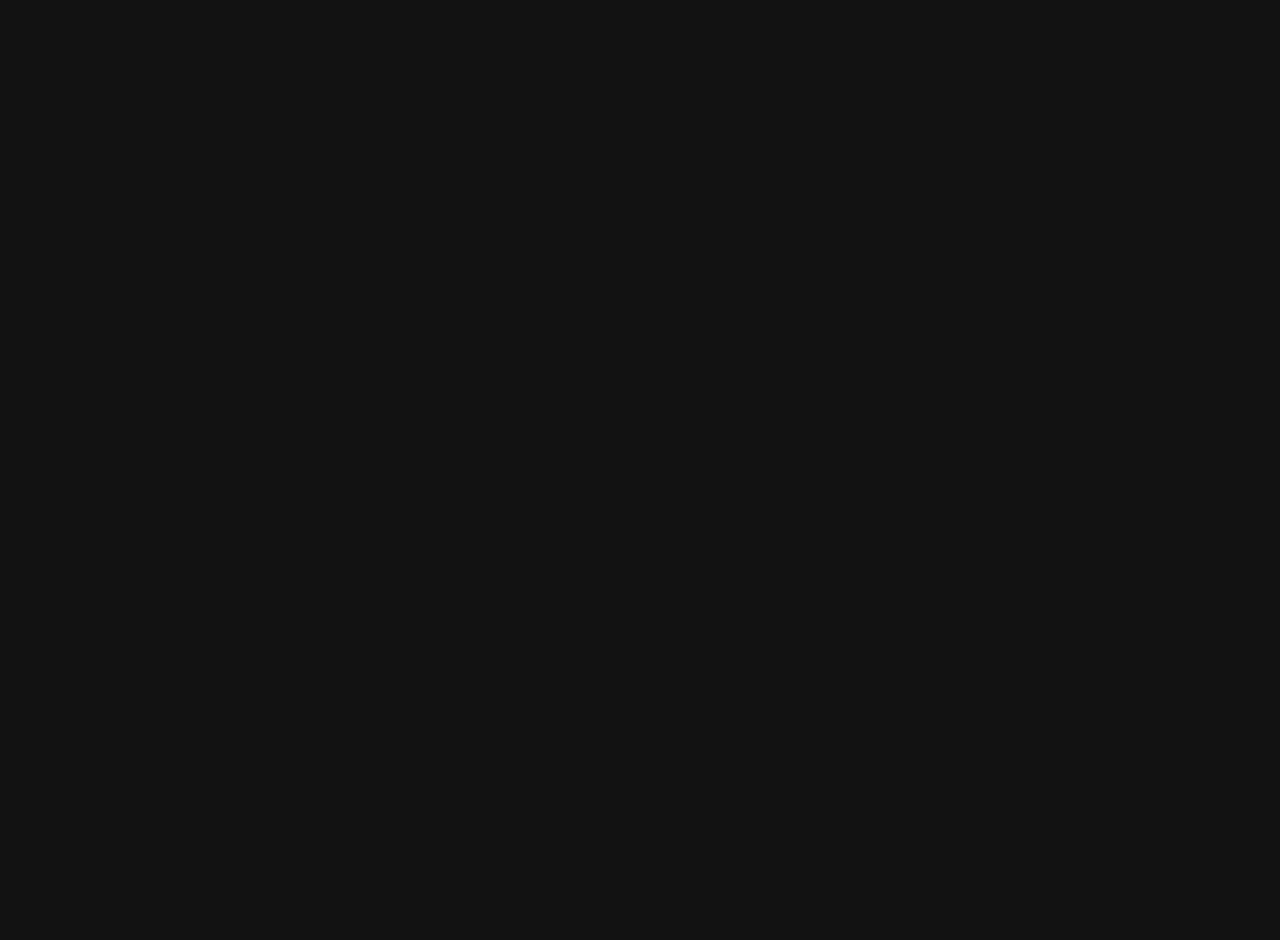
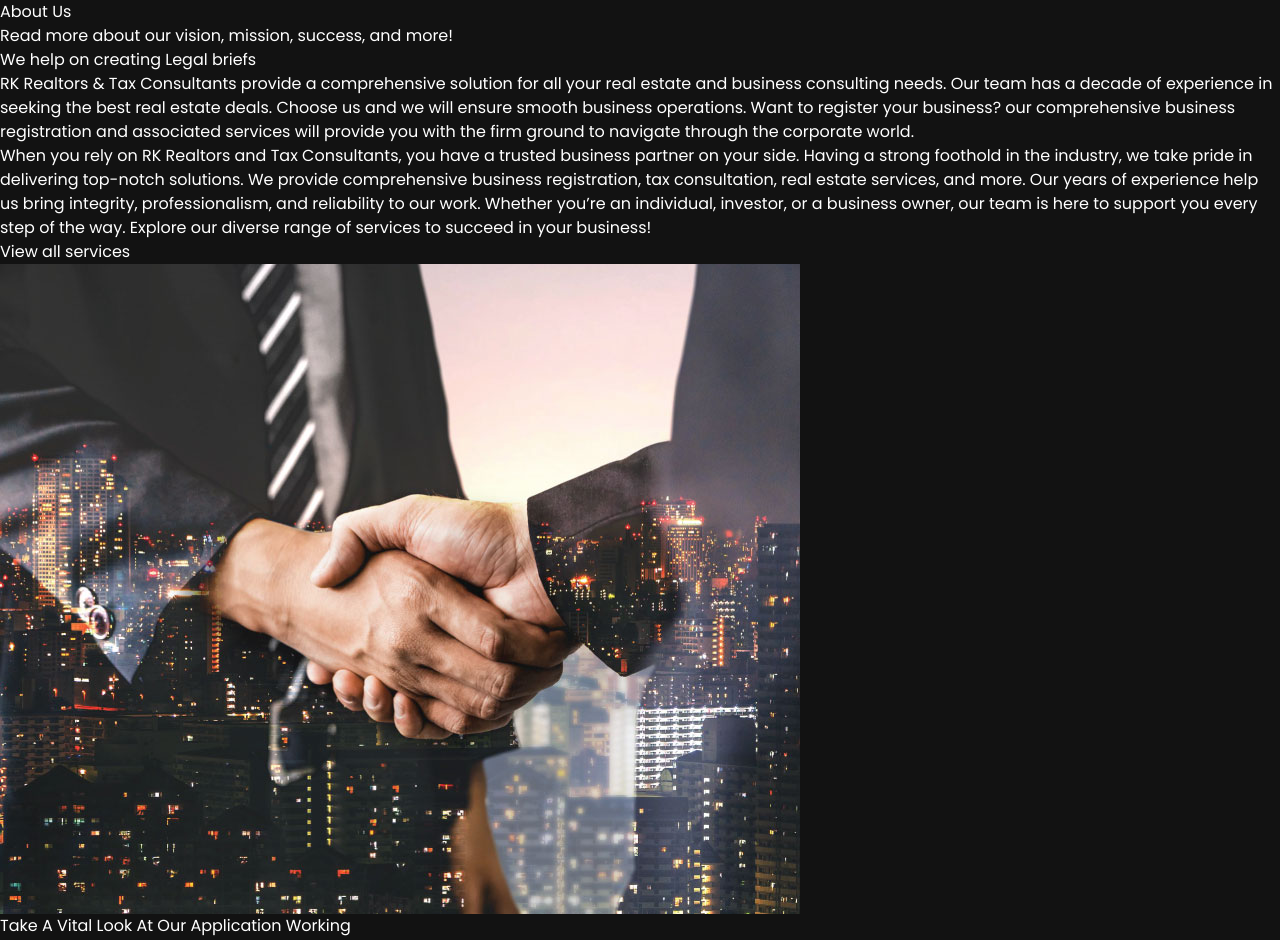
Before and after one commit to Ap00rvx/RealCo_, a React (Vite) app: page /about in a window 1280 px wide. Before the commit this address had no page. Shown: the top 940 px of the page. Before the commit the page ends 800 px from the top, so only its background shows below. Built offline with nearby package versions, Linux system fonts and the light colour scheme; a web font is replaced by a local one.

Commit message:
about us page

```diff
--- a/src/App.jsx
+++ b/src/App.jsx
@@ -5,6 +5,7 @@ import ServicesPage from "./pages/servicesPage";
 import AdminLoginPage from "./pages/admin/adminLogin";
 import PrivateRoute from "./components/privateComponent";
 import AdminDashBoard from "./pages/admin/adminDashboard";
+import AboutUs from "./pages/AboutusPage";
 function App() {
 
   // console.log(import.meta.env.VITE_BASE_URL)
@@ -14,6 +15,7 @@ function App() {
       <Routes>
         <Route path="/" element={<HomePage />} />
         <Route path="/services" element={<ServicesPage />} />
+        <Route path="/about" element ={<AboutUs/>}/>
 
         <Route path="/admin/login" element= {<AdminLoginPage/>}></Route>
         <Route
--- a/src/components/footer.jsx
+++ b/src/components/footer.jsx
@@ -1,4 +1,5 @@
 import { useState } from "react";
+import { Link } from "react-router-dom";
 
 function FooterComponent() {
 
@@ -12,16 +13,23 @@ function FooterComponent() {
 
 
 <footer className="bg-white">
-  <div className="mx-auto max-w-screen-xl space-y-8 px-4 py-16 sm:px-6 lg:space-y-16 lg:px-8">
-    <div className="grid grid-cols-1 gap-8 lg:grid-cols-3">
+  <div className="mx-auto max-w-screen-xl space-y-8 px-4 py-16 sm:px-6 lg:space-y-16 lg:px-8 ">
+    <div className="grid grid-cols-1 gap-80 lg:grid-cols-3 ">
       <div>
         <div className="text-teal-600">
           <img src="/new_logo.svg" alt=" logo" className="max-h-24  "/>
         </div>
 
         <p className="mt-4 max-w-xs text-gray-500">
-        RK Realtors & Tax Consultants provide a comprehensive solution for all your real estate and business consulting needs.
+        B 102 Sen Nagar Santacruz East , Mumbai - 400055
         </p>
+        <p className="mt-0 max-w-xs text-gray-500">
+        <a href="mailto:connect@rktaxrealtors.com" title="connect@rktaxrealtors.com">connect@rktaxrealtors.com</a>
+        </p>
+        <a href="tel:+917715021942" title="+91 771 502 1942" className="mt-4 max-w-xs text-gray-500">+91 771 502 1942</a><br/>
+                        <a href="tel:+919820612409" title="+91 982 061 2409"className="mt-4 max-w-xs text-gray-500">+91 982 061 2409</a>
+          <br />
+                        <a className="mt-4 max-w-xs text-gray-500">RERA License No - <b>A51800000949</b></a>
 
         <ul className="mt-8 flex gap-6">
           <li>
@@ -79,6 +87,20 @@ function FooterComponent() {
       </div>
 
       <div className="grid grid-cols-1 gap-8 sm:grid-cols-2 lg:col-span-2 lg:grid-cols-4">
+      <div>
+          <p className="font-medium text-gray-900">Quick Links</p>
+
+          <ul className="mt-6 space-y-4 text-sm text-gray-500">
+
+                        <Link to={"/"}><li><a className="text-medium" href="">Home</a></li> </Link>
+                        <Link to={"/services"}><li><a className="text-medium" href="">Services</a></li> </Link>
+                        <Link to={"/projects"}><li><a className="text-medium" href="">Projects</a></li> </Link>
+                        <Link to={"/about"}><li><a className="text-medium" href="">About us</a></li> </Link>
+                        <Link to={"/contact"}><li><a className="text-medium" href="">Contact us</a></li> </Link>
+
+                    </ul>
+
+        </div>
         <div>
           <p className="font-medium text-gray-900">Services</p>
 
@@ -105,23 +127,7 @@ function FooterComponent() {
           </ul>
         </div>
 
-        <div>
-          <p className="font-medium text-gray-900">Company</p>
 
-          <ul className="mt-6 space-y-4 text-sm">
-            <li>
-              <a href="#" className="text-gray-700 transition hover:opacity-75"> About </a>
-            </li>
-
-            <li>
-              <a href="#" className="text-gray-700 transition hover:opacity-75"> Meet the Team </a>
-            </li>
-
-            <li>
-              <a href="#" className="text-gray-700 transition hover:opacity-75"> Accounts Review </a>
-            </li>
-          </ul>
-        </div>
 
         <div>
           <p className="font-medium text-gray-900">Helpful Links</p>
@@ -136,30 +142,15 @@ function FooterComponent() {
           </ul>
         </div>
 
-        <div>
-          <p className="font-medium text-gray-900">Legal</p>
 
-          <ul className="mt-6 space-y-4 text-sm">
-            <li>
-              <a href="#" className="text-gray-700 transition hover:opacity-75"> Accessibility </a>
-            </li>
-
-            <li>
-              <a href="#" className="text-gray-700 transition hover:opacity-75"> Returns Policy </a>
-            </li>
-
-            <li>
-              <a href="#" className="text-gray-700 transition hover:opacity-75"> Refund Policy </a>
-            </li>
-
-            <li>
-              <a href="#" className="text-gray-700 transition hover:opacity-75"> Hiring Statistics </a>
-            </li>
-          </ul>
-        </div>
       </div>
     </div>
     <div className="flex justify-between items-center">
+    <div>
+          {/* // terms about privacy policy */}
+          <p className="font-medium text-gray-500 text-xs cursor-pointer">Terms & Policies</p>
+
+        </div>
     <p className="text-xs text-gray-500">&copy; 2023. RK Realtors & Consultants . All rights reserved.</p>
     <a href="https://valenceware.com/" className="text-xs text-gray-500">Developed & maintained by Valenceware</a>
 
--- a/src/components/hero.jsx
+++ b/src/components/hero.jsx
@@ -47,7 +47,7 @@ return (
         <div className="max-w-7xl mx-auto px-4 sm:px-6 lg:px-8">
             <div className="flex justify-between h-16 items-center">
                 <div className="flex items-center">
-                    <img src="/new_logo.svg" alt=""className=" md:max-h-24 lg:max-h-40  max-h-16 overflow-y-hidden " />
+                    <img src="/new_logo_bg.png" alt=""className=" md:max-h-24 lg:max-h-56  max-h-20 overflow-y-hidden lg:mt-2 " />
 
                     {/* <span className="font-medium text-xl text-black">RK Realtors & Consultants</span> */}
                 </div>
@@ -90,7 +90,7 @@ return (
         )}
     </div>
 
-    <section className="bg-white">
+    <section className="bg-white min-[100px]:pt-14  min-[400px]:pt-0">
             <div className=" grid max-w-screen-xl px-1 mx-auto lg:gap-4 xl:gap-0  lg:grid-cols-12 max-h-screen lg:h-screen lg:py-0 md:pt-10 min-[300px]:pt-12">
 
 
@@ -121,7 +121,7 @@ return (
 
                     <motion.a  variants={
                     fadeIn('up', 0.4)
-                    } initial="hidden" whileInView={"show"}viewport={{once:true,amount:0.1 }} href="#" className="inline-flex items-center justify-center px-5 py-3 mr-3 text-base font-medium text-center text-black rounded-lg bg-green-300 border border-green-300 hover:bg-green-400 duration-150  hover:shadow-lg focus:ring-4 focus:ring-primary-300 ">
+                    } initial="hidden" whileInView={"show"}viewport={{once:true,amount:0.1 }} href="#" className=  {` ${currentImageIndex == 0 ? "block":"hidden"}  inline-flex items-center justify-center px-5 py-3 mr-3 text-base font-medium text-center text-black rounded-lg bg-green-300 border border-green-300 hover:bg-green-400 duration-150  hover:shadow-lg focus:ring-4 focus:ring-primary-300`}>
                         Get started
                         <svg className="w-5 h-5 ml-2 -mr-1" fill="currentColor" viewBox="0 0 20 20" xmlns="http://www.w3.org/2000/svg"><path fillRule="evenodd" d="M10.293 3.293a1 1 0 011.414 0l6 6a1 1 0 010 1.414l-6 6a1 1 0 01-1.414-1.414L14.586 11H3a1 1 0 110-2h11.586l-4.293-4.293a1 1 0 010-1.414z" clipRule="evenodd"></path></svg>
                     </motion.a>
--- a/src/components/services.jsx
+++ b/src/components/services.jsx
@@ -16,7 +16,7 @@ const Services = () => {
       title: "Start a Business",
       description:
         "Embark on your entrepreneurial journey with RK Realtors & Consultants! With an expert by our side, you can confidently manage your startup. Our “Start a Business” service guides you through everything, from idea conception to incorporation.  Our expert advisors ensure strategic planning while maintaining legal compliance thereby ensuring the long-term success of your venture. ",
-      image: "/home-service-01.jpg", // Replace with the actual image path
+      image: "/home-service-04.jpg", // Replace with the actual image path
     },
     {
       title: "Business Formation",
--- /dev/null
+++ b/src/pages/AboutusPage.jsx
@@ -0,0 +1,64 @@
+
+import React from "react";
+import { Link } from "react-router-dom";
+Link
+const AboutUs = () => {
+  return (
+    <>
+    <div className="bg-white">
+
+
+    <div className="bg-gradient-to-b from-green-300 to-green-500 text-white h-40">
+      <header className="text-center pt-12 pb-1">
+        <h1 className="text-4xl font-bold">About Us</h1>
+        <p className="mt-2 text-lg">
+          Read more about our vision, mission, success, and more!
+        </p>
+      </header>
+      <main className=" mx-auto px-4 lg:px-20 py-12 bg-white text-gray-600">
+        <div className="grid lg:grid-cols-2 gap-8">
+          {/* Left Section */}
+          <div>
+            <h2 className="text-2xl font-bold mb-4">We help on creating Legal briefs</h2>
+            <p className="text-lg mb-6">
+            RK Realtors & Tax Consultants provide a comprehensive solution for all your real estate and business consulting needs. Our team has a decade of experience in seeking the best real estate deals. Choose us and we will ensure smooth business operations. Want to register your business? our comprehensive business registration and associated services will provide you with the firm ground to navigate through the corporate world.
+            </p>
+            <p className="text-lg mb-6">
+            When you rely on RK Realtors and Tax Consultants, you have a trusted business partner on your side. Having a strong foothold in the industry, we take pride in delivering top-notch solutions. We provide comprehensive business registration, tax consultation, real estate services, and more. Our years of experience help us bring integrity, professionalism, and reliability to our work. Whether you’re an individual, investor, or a business owner, our team is here to support you every step of the way. Explore our diverse range of services to succeed in your business!
+                </p>
+
+                <Link to="/services" >
+                <a href="" className="inline-flex items-center justify-center px-5 py-3 text-base font-medium text-center  text-green-800 border border-green-800 rounded-lg hover:bg-green-800 hover:text-white duration-150 focus:ring-4 focus:ring-gray-100 mt-3">
+                       View all services
+                    </a></ Link>
+
+          </div>
+          {/* Right Section */}
+          <div className="text-center ">
+            <img
+              src="/home-service-05.jpg"
+              alt="Person"
+              className="rounded-md mx-auto w-full h-full  md:block   hidden object-cover shadow-lg"
+            />
+          </div>
+        </div>
+
+        {/* Application Working Section */}
+        <section className="mt-16 text-center">
+          <h2 className="text-2xl font-bold mb-4">
+            Take A Vital Look At Our Application Working
+          </h2>
+          <p className="text-lg">
+            By accessing and using the legal briefs platform, you agree to the
+            amazing features it has to offer.
+          </p>
+
+        </section>
+      </main>
+    </div>
+    </div>
+    </>
+  );
+};
+
+export default AboutUs;
```
Also changed, not shown: public/new_logo_bg.png (added).
